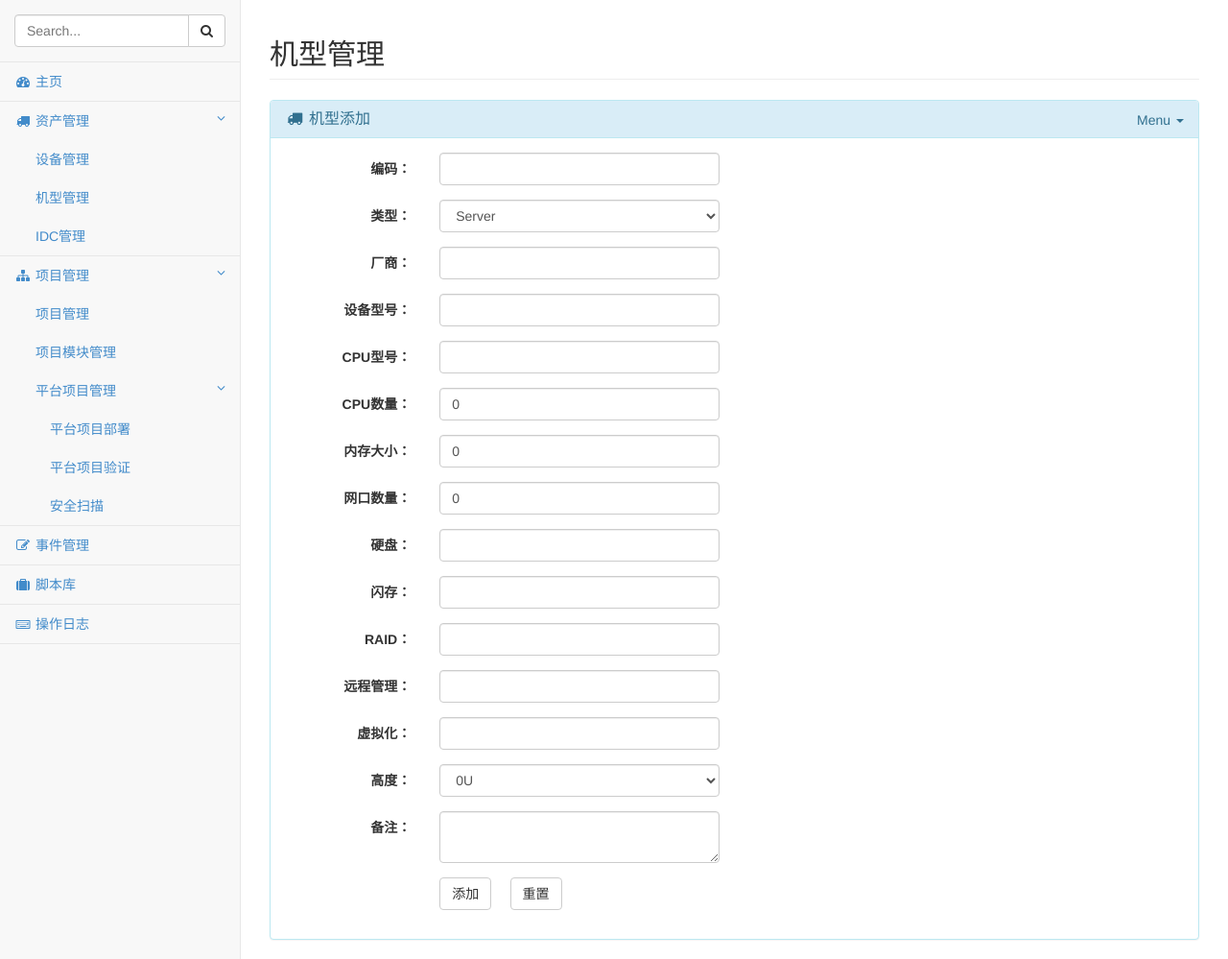
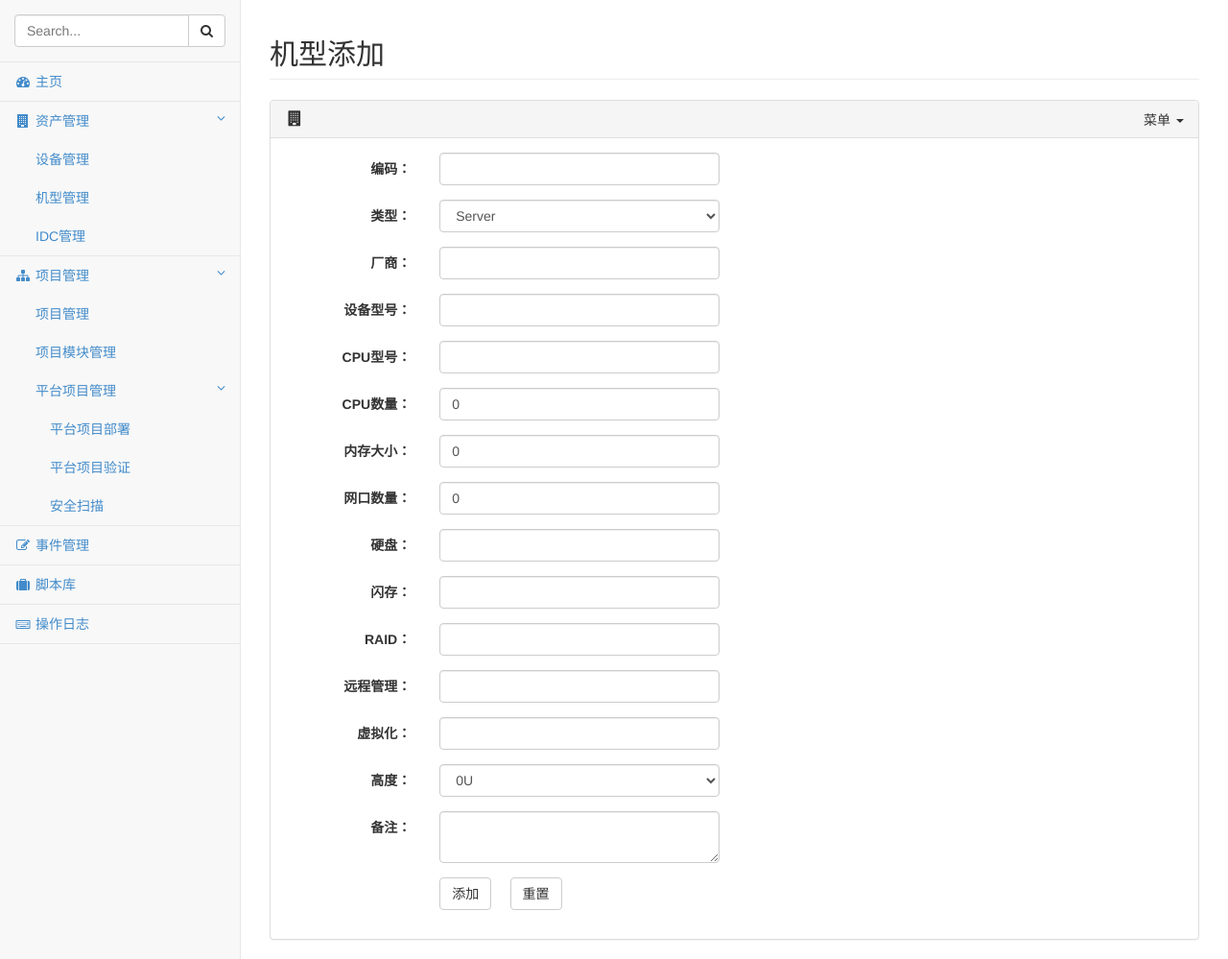
Before and after one commit to spark8899/dlop2, a Flask app: page /asset/model/add in a window 1280 px wide. Shown: the part 51-1050 px from the top of the page at 96% size. Run offline with Flask 3, Linux system fonts and the light colour scheme; parts of the project's set-up code (start-up, migrations or seed data) failed here and were passed over; some libraries are stand-ins or nearby versions.

Commit message:
change menu.

```diff
--- a/app/templates/asset/model.html
+++ b/app/templates/asset/model.html
@@ -20,15 +20,15 @@
    <!-- /.row -->
     <div class="row">
         <div class="col-lg-12">
-            <div class="panel panel-info">
+            <div class="panel panel-default">
                 <div class="panel-heading">
                     <div class="dropdown pull-right">
-                        <a href="#" class="dropdown-toggle" data-toggle="dropdown">Menu <b class="caret"></b></a>
+                        <a href="#" class="dropdown-toggle" data-toggle="dropdown">菜单 <b class="caret"></b></a>
                         <ul class="dropdown-menu" role="menu">
                             <li><a href="/asset/model/add">机型添加</a></li>
                         </ul>
                     </div>
-                    <h3 class="panel-title"><i class="fa fa-truck fa-fw"></i> 机型列表</h3>
+                    <h3 class="panel-title"><i class="fa fa-building fa-fw"></i> </h3>
                 </div>
                 <!-- /.panel-heading -->
                 <div class="panel-body">
--- a/app/templates/asset/model_add.html
+++ b/app/templates/asset/model_add.html
@@ -5,7 +5,7 @@
 <div id="page-wrapper">
     <div class="row">
         <div class="col-lg-12">
-            <h2 class="page-header">机型管理</h2>
+            <h2 class="page-header">机型添加</h2>
         </div>
         <!-- /.col-lg-12 -->
         <div class="col-lg-12">
@@ -16,15 +16,15 @@
     <!-- /.row -->
     <div class="row">
         <div class="col-lg-12">
-            <div class="panel panel-info">
+            <div class="panel panel-default">
                 <div class="panel-heading">
                     <div class="dropdown pull-right">
-                        <a href="#" class="dropdown-toggle" data-toggle="dropdown">Menu <b class="caret"></b></a>
+                        <a href="#" class="dropdown-toggle" data-toggle="dropdown">菜单 <b class="caret"></b></a>
                         <ul class="dropdown-menu" role="menu">
-                            <li><a href="/asset/model">机型列表</a></li>
+                            <li><a href="/asset/model">机型管理</a></li>
                         </ul>
                     </div>
-                    <h3 class="panel-title"><i class="fa fa-truck fa-fw"></i> 机型添加</h3>
+                    <h3 class="panel-title"><i class="fa fa-building fa-fw"></i> </h3>
                 </div>
                 <div class="panel-body">
                     <div class="row">
--- a/app/templates/base.html
+++ b/app/templates/base.html
@@ -286,7 +286,7 @@
                             <a href="/"><i class="fa fa-dashboard fa-fw"></i> 主页</a>
                         </li>
                         <li class="active">
-                            <a href="#"><i class="fa fa-truck fa-fw"></i> 资产管理<span class="fa arrow"></span></a>
+                            <a href="#"><i class="fa fa-building fa-fw"></i> 资产管理<span class="fa arrow"></span></a>
                             <ul class="nav nav-second-level">
                                 <li>
                                     <a href="/asset/server">设备管理</a>
```
Also changed, not shown: app/templates/asset/idc.html (+4 -4 lines), app/templates/asset/idc_add.html (+5 -5 lines), app/templates/asset/idc_edit.html (+6 -5 lines), app/templates/asset/model_edit.html (+6 -5 lines).
